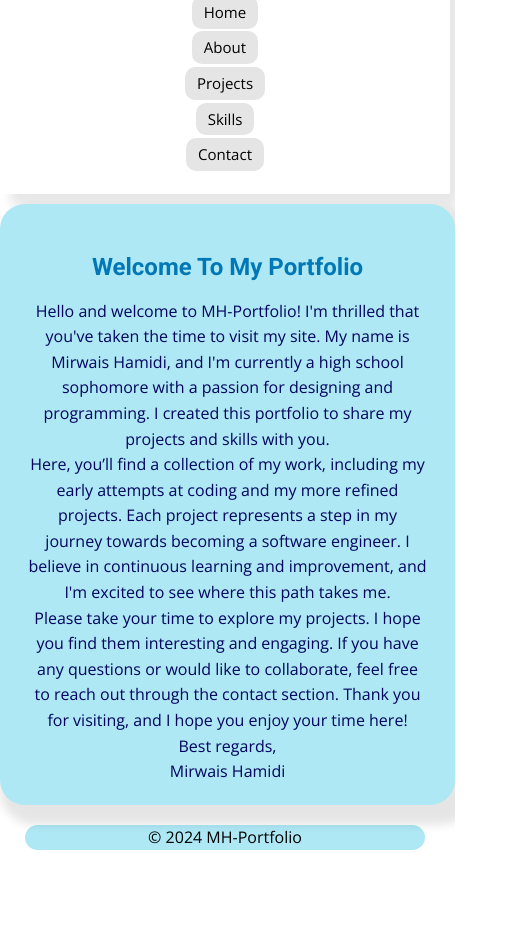
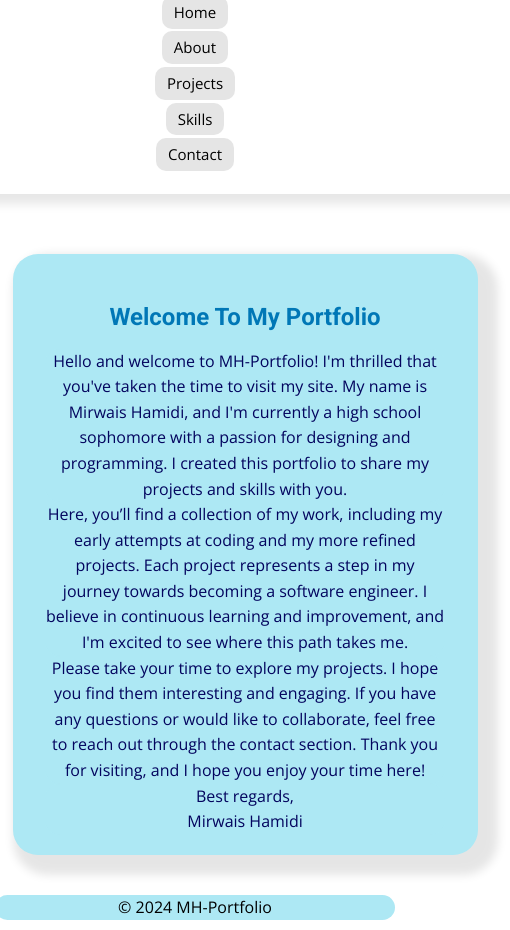
Before and after one commit to Mirwais-H/MH-Portfolio, a plain HTML site: page index.html in a window 390 px wide. Shown: the part 77-1007 px from the top of the page, 510 px wide, since content can reach past the window. Before the commit the page ends 937 px from the top, so only its background shows below. Drawn offline with nearby package versions, Linux system fonts and the light colour scheme.

Commit message:
Update style.css
Signed-off-by: MH <hamidimirwais3@gmail.com>

```diff
--- a/style.css
+++ b/style.css
@@ -357,25 +357,20 @@ footer {
   }
 
   header {
-    width: 450px;
-    display: block;
-    margin: auto;
+    width: 630px;
   }
 
   footer {
-    width: 450px;
-    display: block;
-    margin: auto;
+    width: 630px;
   }
 
   .section-box {
-    width: 415px;
-    display: block;
-    margin: auto;
+    width: 425px;
+    margin-left: 100px;
   }
 
   .project-grid {
-    width: 415px;
+    width: 425px;
     margin-left: 100px;
   }
 
```
